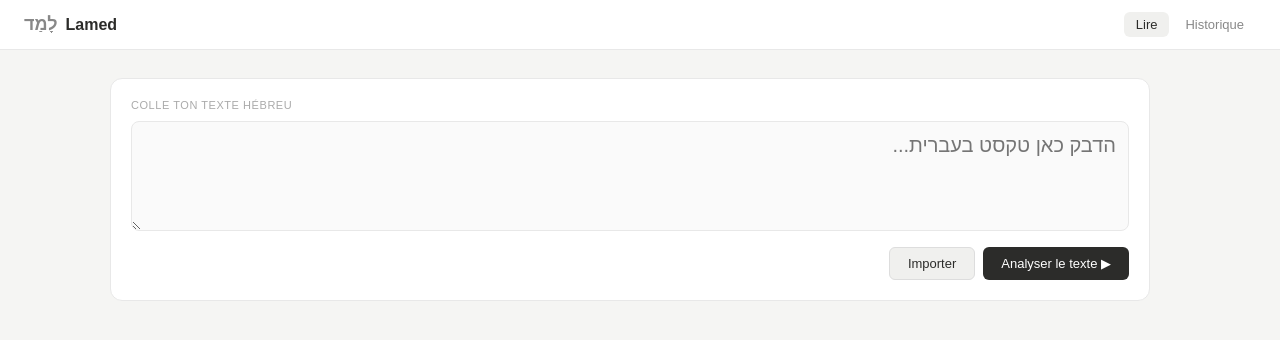
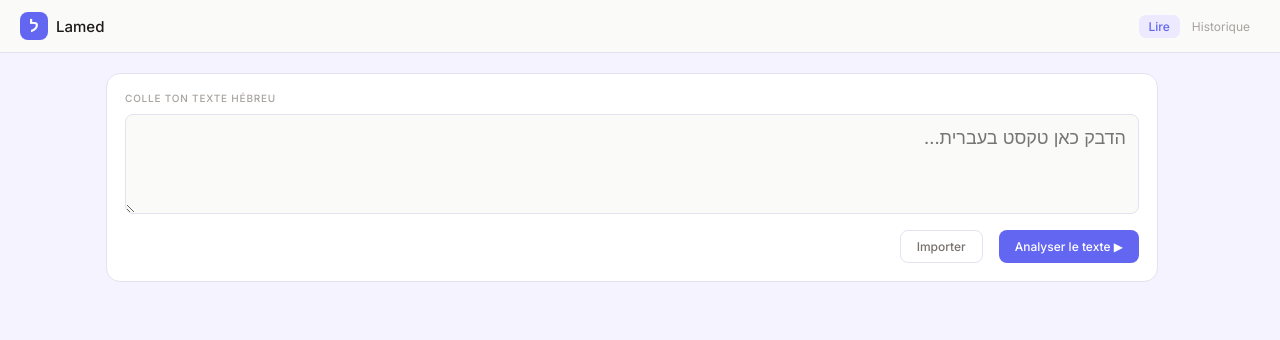
Before and after one commit to laurent-devjr/lamed, a plain HTML site: page index.html in a window 1280 px wide. Drawn offline with nearby package versions, Linux system fonts and the light colour scheme.

Commit message:
UI : refonte globale direction B — Inter, indigo, Tabler icons

```diff
--- a/index.html
+++ b/index.html
@@ -4,14 +4,13 @@
   <meta charset="UTF-8">
   <meta name="viewport" content="width=device-width, initial-scale=1.0">
   <title>Lamed — Apprendre l'hébreu</title>
+  <link rel="preconnect" href="https://fonts.googleapis.com">
+  <link href="https://fonts.googleapis.com/css2?family=Inter:wght@400;500;600&display=swap" rel="stylesheet">
+  <link rel="stylesheet" href="https://cdn.jsdelivr.net/npm/@tabler/icons-webfont@latest/tabler-icons.min.css">
   <style>
     * { box-sizing: border-box; margin: 0; padding: 0; }
 
-    body {
-      font-family: Arial, sans-serif;
-      background: #f5f5f3;
-      min-height: 100vh;
-    }
+    body { font-family: 'Inter', Arial, sans-serif; background: #f5f3ff; min-height: 100vh; }
     html.mode-parallele,
     body.mode-parallele {
       overflow: hidden;
@@ -21,40 +20,15 @@
     }
 
     /* TOPBAR */
-    .topbar {
-      background: white;
-      border-bottom: 1px solid #e8e8e8;
-      padding: 12px 24px;
-      display: flex;
-      align-items: center;
-      justify-content: space-between;
-      position: sticky;
-      top: 0;
-      z-index: 10;
-    }
-    .logo { font-size: 16px; font-weight: 600; color: #2c2c2a; display: flex; align-items: center; gap: 8px; cursor: pointer; }
-    .logo-he { font-size: 18px; color: #888; }
-    .nav-pills { display: flex; gap: 4px; }
-    .pill {
-      font-size: 13px;
-      padding: 5px 12px;
-      border-radius: 6px;
-      color: #888;
-      cursor: pointer;
-      border: none;
-      background: transparent;
-    }
-    .pill.active { background: #f0f0ee; color: #2c2c2a; font-weight: 500; }
+    .topbar { background: #fafaf9; border-bottom: 0.5px solid #e4e2f0; padding: 12px 20px; display: flex; align-items: center; justify-content: space-between; position: sticky; top: 0; z-index: 10; }
+    .logo { font-size: 15px; font-weight: 500; color: #1c1917; display: flex; align-items: center; gap: 8px; cursor: pointer; }
+    .logo-badge { width: 28px; height: 28px; background: #6366f1; border-radius: 8px; display: flex; align-items: center; justify-content: center; font-size: 16px; color: white; font-weight: 700; flex-shrink: 0; }
+    .nav-pills { display: flex; gap: 2px; }
+    .pill { font-size: 12px; padding: 4px 10px; border-radius: 7px; color: #a8a29e; cursor: pointer; border: none; background: transparent; font-family: 'Inter', sans-serif; }
+    .pill.active { background: #ede9fe; color: #6366f1; font-weight: 500; }
 
     /* LAYOUT PRINCIPAL */
-    .layout {
-      display: flex;
-      max-width: 1100px;
-      margin: 0 auto;
-      padding: 28px 20px;
-      gap: 20px;
-      transition: all 0.3s ease;
-    }
+    .layout { display: flex; max-width: 1100px; margin: 0 auto; padding: 20px 16px; gap: 16px; }
 
     /* ZONE PRINCIPALE */
     .main {
@@ -64,66 +38,18 @@
     }
 
     /* CARTE SAISIE */
-    .input-card {
-      background: white;
-      border: 1px solid #e8e8e8;
-      border-radius: 12px;
-      padding: 20px;
-      margin-bottom: 16px;
-    }
-    .input-label {
-      font-size: 11px;
-      color: #aaa;
-      text-transform: uppercase;
-      letter-spacing: 0.05em;
-      margin-bottom: 10px;
-    }
-    textarea {
-      width: 100%;
-      height: 110px;
-      font-size: 20px;
-      padding: 12px;
-      border: 1px solid #e8e8e8;
-      border-radius: 8px;
-      direction: rtl;
-      font-family: Arial, sans-serif;
-      resize: vertical;
-      background: #fafafa;
-      color: #2c2c2a;
-    }
-    textarea:focus { outline: none; border-color: #bbb; }
-    .btn-row { display: flex; justify-content: flex-end; margin-top: 12px; }
-    .btn-primary {
-      font-size: 13px;
-      padding: 8px 18px;
-      background: #2c2c2a;
-      color: white;
-      border: none;
-      border-radius: 6px;
-      cursor: pointer;
-      font-weight: 500;
-    }
-    .btn-primary:hover { background: #444; }
-    .btn-photo {
-      font-size: 13px;
-      padding: 8px 18px;
-      background: #f0f0ee;
-      color: #2c2c2a;
-      border: 1px solid #ddd;
-      border-radius: 6px;
-      cursor: pointer;
-      font-weight: 500;
-    }
-    .btn-photo:hover { background: #e4e4e2; }
+    .input-card { background: white; border: 0.5px solid #e4e2f0; border-radius: 14px; padding: 18px; margin-bottom: 14px; }
+    .input-label { font-size: 10px; color: #a8a29e; text-transform: uppercase; letter-spacing: 0.08em; margin-bottom: 10px; font-weight: 500; }
+    textarea { width: 100%; height: 100px; font-size: 18px; padding: 12px; border: 0.5px solid #e4e2f0; border-radius: 8px; direction: rtl; font-family: 'Inter', Arial, sans-serif; resize: vertical; background: #fafaf9; color: #1c1917; }
+    textarea:focus { outline: none; border-color: #6366f1; }
+    .btn-row { display: flex; justify-content: flex-end; margin-top: 12px; gap: 8px; }
+    .btn-primary { font-size: 12px; padding: 8px 16px; background: #6366f1; color: white; border: none; border-radius: 8px; cursor: pointer; font-weight: 500; font-family: 'Inter', sans-serif; }
+    .btn-primary:hover { background: #4f46e5; }
+    .btn-photo { font-size: 12px; padding: 8px 16px; background: white; color: #78716c; border: 0.5px solid #e4e2f0; border-radius: 8px; cursor: pointer; font-weight: 500; font-family: 'Inter', sans-serif; }
+    .btn-photo:hover { background: #fafaf9; }
 
     /* TEXTE CLIQUABLE */
-    .text-card {
-      background: white;
-      border: 1px solid #e8e8e8;
-      border-radius: 12px;
-      padding: 28px;
-      display: none;
-    }
+    .text-card { background: white; border: 0.5px solid #e4e2f0; border-radius: 14px; padding: 20px; display: none; }
     .text-card.visible { display: block; }
     .text-toolbar {
   display: flex;
@@ -131,17 +57,8 @@
   margin-bottom: 16px;
   flex-wrap: wrap;
 }
-.btn-secondary {
-  font-size: 13px;
-  padding: 7px 14px;
-  background: white;
-  color: #2c2c2a;
-  border: 1px solid #e8e8e8;
-  border-radius: 6px;
-  cursor: pointer;
-  font-weight: 500;
-}
-.btn-secondary:hover { background: #f5f5f3; }
+.btn-secondary { font-size: 12px; padding: 6px 12px; background: white; color: #78716c; border: 0.5px solid #e4e2f0; border-radius: 7px; cursor: pointer; font-weight: 500; font-family: 'Inter', sans-serif; }
+.btn-secondary:hover { background: #fafaf9; }
 .translation-text {
   font-size: 17px;
   line-height: 1.9;
@@ -227,13 +144,7 @@
       margin-bottom: 14px;
     }
     .badges { display: flex; flex-wrap: wrap; gap: 6px; margin-bottom: 14px; }
-    .badge {
-      font-size: 11px;
-      padding: 3px 9px;
-      border-radius: 5px;
-      background: #eef4fb;
-      color: #185fa5;
-    }
+    .badge { font-size: 10px; padding: 2px 8px; border-radius: 5px; background: #ede9fe; color: #6366f1; }
     .divider { height: 1px; background: #f0f0ee; margin: 14px 0; }
     .panel-label {
       font-size: 11px;
@@ -265,21 +176,8 @@
       padding: 20px 0;
     }
 
-    .btn-conjugaison {
-      display: inline-block;
-      margin-top: 14px;
-      padding: 8px 14px;
-      background: #dcfce7;
-      color: #16a34a;
-      border-radius: 8px;
-      cursor: pointer;
-      font-size: 14px;
-      font-weight: 500;
-      border: 1px solid #86efac;
-      width: 100%;
-      text-align: center;
-    }
-    .btn-conjugaison:hover { background: #d8eaf8; }
+    .btn-conjugaison { display: flex; align-items: center; justify-content: center; gap: 6px; margin-top: 14px; padding: 8px 14px; background: #f0fdf4; color: #16a34a; border-radius: 8px; cursor: pointer; font-size: 13px; font-weight: 500; border: 0.5px solid #bbf7d0; width: 100%; }
+    .btn-conjugaison:hover { background: #dcfce7; }
 
     /* PANNEAU CONJUGAISONS */
     .conj-panel {
@@ -440,7 +338,7 @@
 
 <div class="topbar">
   <div class="logo" onclick="nouveauTexte()">
-    <span class="logo-he">לָמַד</span>
+    <div class="logo-badge">ל</div>
     <span>Lamed</span>
   </div>
   <div class="nav-pills">
@@ -620,7 +518,7 @@
         .map(b => `<span class="badge">${b}</span>`).join('');
 
       const btnConj = json.estVerbe && json.infinitif
-        ? `<button class="btn-conjugaison" onclick="afficherConjugaisons('${json.infinitif.replace(/'/g, "\\'")}')">📖 Conjugaisons →</button>`
+        ? `<button class="btn-conjugaison" onclick="afficherConjugaisons('${json.infinitif.replace(/'/g, "\\'")}')"><i class="ti ti-layout-grid"></i> Conjugaisons →</button>`
         : '';
 
       const niqqud = json.motAvecNiqqud
@@ -843,7 +741,7 @@ async function ouvrirDetail() {
     const json = JSON.parse(texteReponse);
     document.getElementById('panel-traduction').textContent = json.traduction;
     document.getElementById('panel-badges').innerHTML = json.badges.map(b => '<span class="badge">' + b + '</span>').join('');
-    const btnConj = json.estVerbe && json.infinitif ? '<button class="btn-conjugaison" onclick="afficherConjugaisons(\'' + json.infinitif.replace(/'/g, "\\'") + '\')">📖 Conjugaisons →</button>' : '';
+    const btnConj = json.estVerbe && json.infinitif ? '<button class="btn-conjugaison" onclick="afficherConjugaisons(\'' + json.infinitif.replace(/'/g, "\\'") + '\')"><i class="ti ti-layout-grid"></i> Conjugaisons →</button>' : '';
     const niqqud = json.motAvecNiqqud ? '<div class="panel-niqqud">' + json.motAvecNiqqud + '</div><div class="divider"></div>' : '';
     document.getElementById('panel-contenu').innerHTML = niqqud + '<div class="panel-label">Racine</div><div class="panel-val">' + json.racine + '</div><div class="panel-label">Analyse</div><div class="panel-val">' + json.analyse + '</div>' + btnConj;
   } catch (err) {
```
